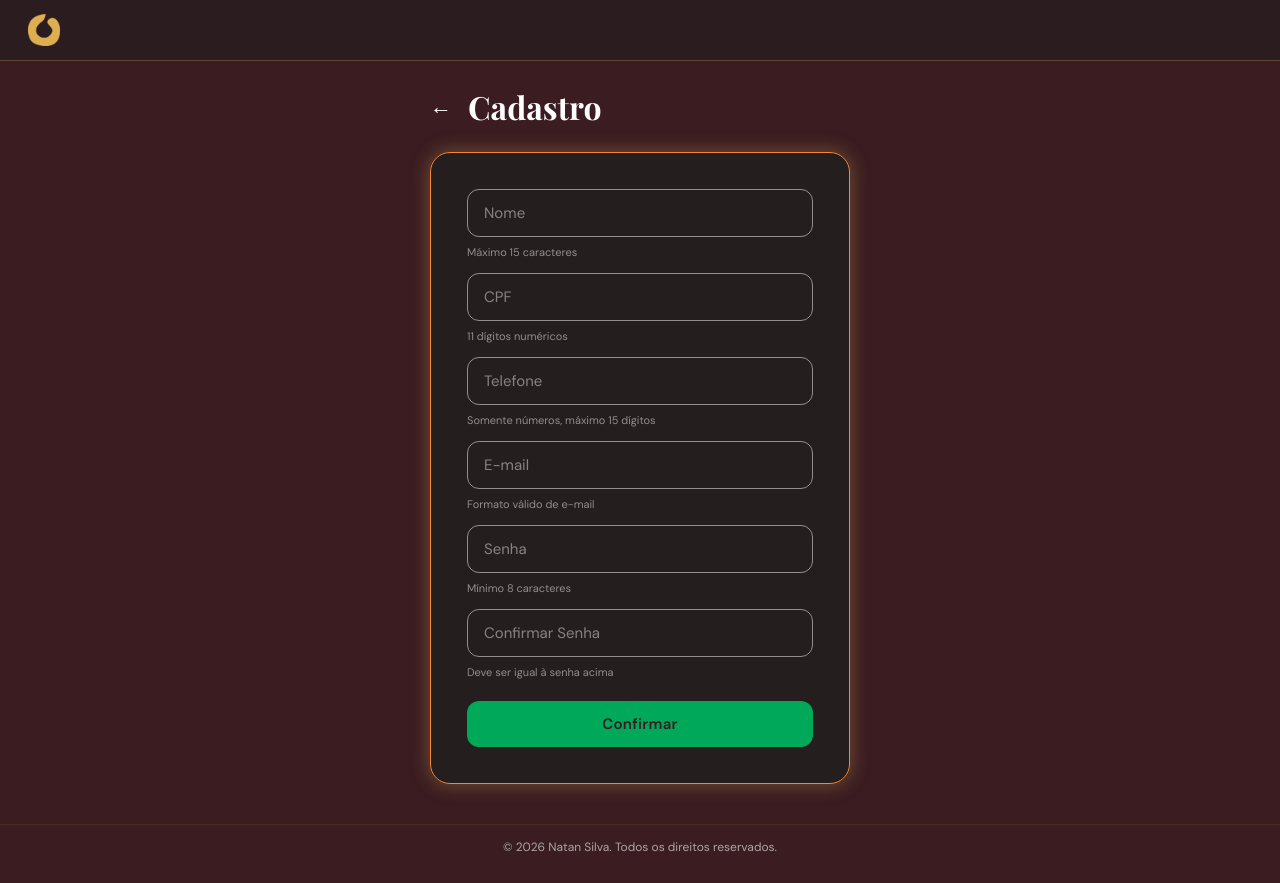
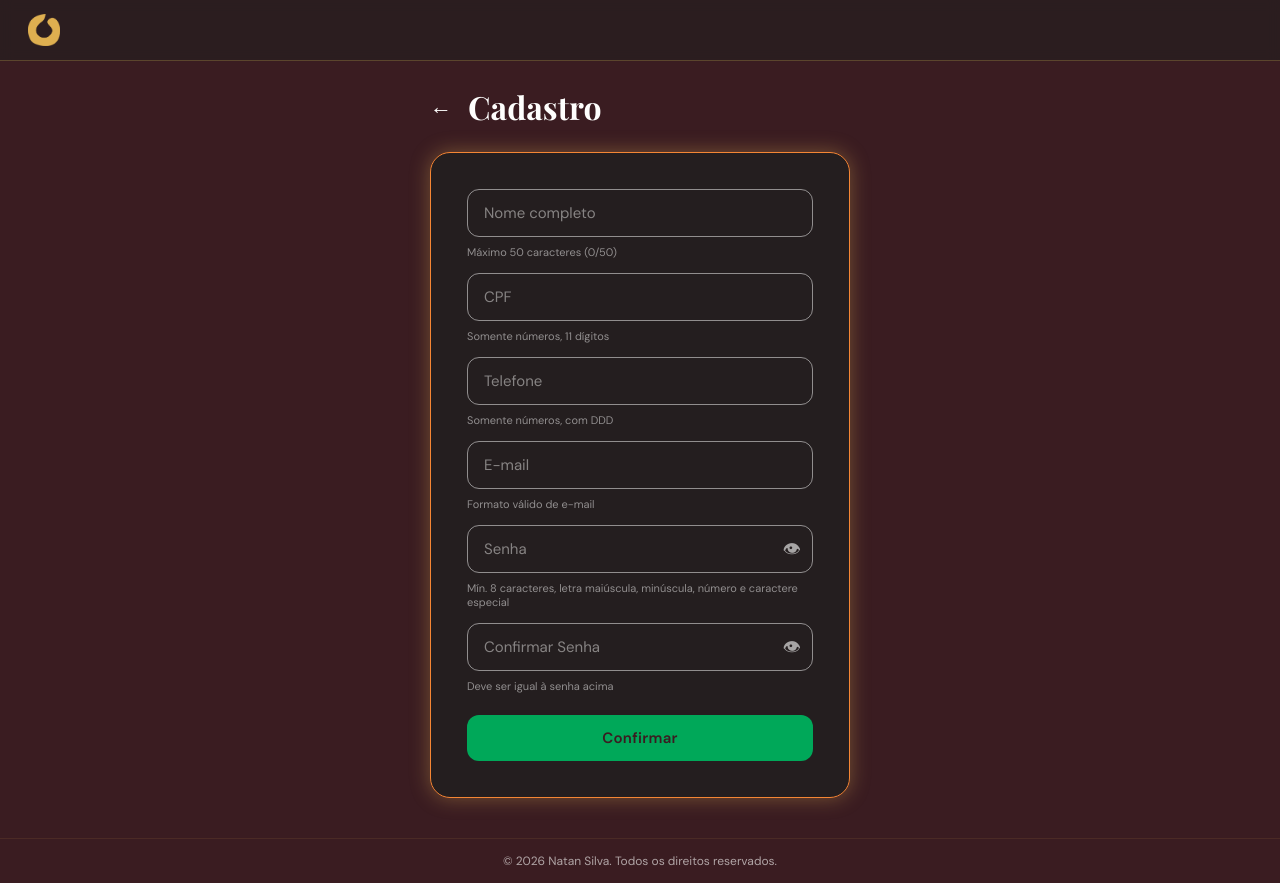
Before and after one commit to Natanas19/gastrotech-reserva-de-mesas, a React (Vite) app: page /cadastro in a window 1280 px wide. Built offline with nearby package versions, Linux system fonts and the light colour scheme.

Commit message:
feat: validações, CPF real, senha forte e ícone de olho

```diff
--- a/src/pages/CadastroPage.jsx
+++ b/src/pages/CadastroPage.jsx
@@ -5,8 +5,43 @@ import Header from '../components/Header'
 import Footer from '../components/Footer'
 import { AlertToast, ConfirmModal } from '../components/Modals'
 
+// ---- Validações ----
 function validarEmail(email) {
   return /^[^\s@]+@[^\s@]+\.[^\s@]+$/.test(email)
+}
+
+function validarCPF(cpf) {
+  cpf = cpf.replace(/\D/g, '')
+  if (cpf.length !== 11) return false
+  if (/^(\d)\1+$/.test(cpf)) return false // sequências como 00000000000
+
+  let soma = 0
+  for (let i = 0; i < 9; i++) soma += parseInt(cpf[i]) * (10 - i)
+  let resto = (soma * 10) % 11
+  if (resto === 10 || resto === 11) resto = 0
+  if (resto !== parseInt(cpf[9])) return false
+
+  soma = 0
+  for (let i = 0; i < 10; i++) soma += parseInt(cpf[i]) * (11 - i)
+  resto = (soma * 10) % 11
+  if (resto === 10 || resto === 11) resto = 0
+  if (resto !== parseInt(cpf[10])) return false
+
+  return true
+}
+
+function validarTelefone(tel) {
+  const digits = tel.replace(/\D/g, '')
+  return digits.length >= 10 && digits.length <= 15
+}
+
+function validarSenha(senha) {
+  if (senha.length < 8) return false
+  if (!/[A-Z]/.test(senha)) return false
+  if (!/[a-z]/.test(senha)) return false
+  if (!/[0-9]/.test(senha)) return false
+  if (!/[^A-Za-z0-9]/.test(senha)) return false
+  return true
 }
 
 function formatarCPF(v) {
@@ -15,6 +50,45 @@ function formatarCPF(v) {
 
 function formatarTelefone(v) {
   return v.replace(/\D/g, '').slice(0, 15)
+}
+
+// ---- Componente de input com olho ----
+function InputSenha({ placeholder, value, onChange, hint }) {
+  const [mostrar, setMostrar] = useState(false)
+  return (
+    <div className="input-group">
+      <div style={{ position: 'relative', width: '100%' }}>
+        <input
+          className="input-field"
+          type={mostrar ? 'text' : 'password'}
+          placeholder={placeholder}
+          value={value}
+          onChange={onChange}
+          style={{ paddingRight: 44 }}
+        />
+        <button
+          type="button"
+          onClick={() => setMostrar(m => !m)}
+          style={{
+            position: 'absolute',
+            right: 12,
+            top: '50%',
+            transform: 'translateY(-50%)',
+            background: 'transparent',
+            border: 'none',
+            cursor: 'pointer',
+            color: 'rgba(254,254,253,0.6)',
+            fontSize: 18,
+            padding: 0,
+            lineHeight: 1,
+          }}
+        >
+          {mostrar ? '🙈' : '👁'}
+        </button>
+      </div>
+      {hint && <span className="input-hint">{hint}</span>}
+    </div>
+  )
 }
 
 export default function CadastroPage() {
@@ -29,7 +103,7 @@ export default function CadastroPage() {
 
   function handleChange(field, value) {
     let v = value
-    if (field === 'nome') v = value.slice(0, 15)
+    if (field === 'nome') v = value.slice(0, 50)
     if (field === 'cpf') v = formatarCPF(value)
     if (field === 'telefone') v = formatarTelefone(value)
     setForm(prev => ({ ...prev, [field]: v }))
@@ -44,10 +118,13 @@ export default function CadastroPage() {
     if (!validarEmail(email)) {
       setAlerta('E-mail inválido!'); return false
     }
-    if (cpf.length !== 11) {
+    if (!validarCPF(cpf)) {
+      setAlerta('CPF inválido!'); return false
+    }
+    if (!validarTelefone(telefone)) {
       setAlerta('Dados inválidos!'); return false
     }
-    if (senha.length < 8) {
+    if (!validarSenha(senha)) {
       setAlerta('Dados inválidos!'); return false
     }
     if (senha !== confirmarSenha) {
@@ -56,29 +133,20 @@ export default function CadastroPage() {
     return true
   }
 
-  function handleConfirmar() {
+  async function handleConfirmar() {
     if (!validar()) return
     setShowConfirm(true)
   }
 
-  function confirmar() {
+  async function confirmar() {
     const { nome, cpf, telefone, email, senha } = form
-    const result = cadastrar({ nome, cpf, telefone, email, senha })
+    const result = await cadastrar({ nome, cpf, telefone, email, senha })
 
     if (result === 'email') { setAlerta('E-mail já cadastrado!'); setShowConfirm(false); return }
     if (result === 'cpf') { setAlerta('CPF já cadastrado!'); setShowConfirm(false); return }
 
     navigate('/home')
   }
-
-  const fields = [
-    { key: 'nome', label: 'Nome', type: 'text', hint: 'Máximo 15 caracteres' },
-    { key: 'cpf', label: 'CPF', type: 'text', hint: '11 dígitos numéricos' },
-    { key: 'telefone', label: 'Telefone', type: 'tel', hint: 'Somente números, máximo 15 dígitos' },
-    { key: 'email', label: 'E-mail', type: 'email', hint: 'Formato válido de e-mail' },
-    { key: 'senha', label: 'Senha', type: 'password', hint: 'Mínimo 8 caracteres' },
-    { key: 'confirmarSenha', label: 'Confirmar Senha', type: 'password', hint: 'Deve ser igual à senha acima' },
-  ]
 
   return (
     <div className="app-shell">
@@ -97,18 +165,70 @@ export default function CadastroPage() {
 
         <div className="card" style={{ maxWidth: 420 }}>
           <div style={{ display: 'flex', flexDirection: 'column', gap: 14 }}>
-            {fields.map(f => (
-              <div key={f.key} className="input-group">
-                <input
-                  className="input-field"
-                  type={f.type}
-                  placeholder={f.label}
-                  value={form[f.key]}
-                  onChange={e => handleChange(f.key, e.target.value)}
-                />
-                <span className="input-hint">{f.hint}</span>
-              </div>
-            ))}
+
+            {/* Nome */}
+            <div className="input-group">
+              <input
+                className="input-field"
+                type="text"
+                placeholder="Nome completo"
+                value={form.nome}
+                onChange={e => handleChange('nome', e.target.value)}
+              />
+              <span className="input-hint">Máximo 50 caracteres ({form.nome.length}/50)</span>
+            </div>
+
+            {/* CPF */}
+            <div className="input-group">
+              <input
+                className="input-field"
+                type="text"
+                placeholder="CPF"
+                value={form.cpf}
+                onChange={e => handleChange('cpf', e.target.value)}
+              />
+              <span className="input-hint">Somente números, 11 dígitos</span>
+            </div>
+
+            {/* Telefone */}
+            <div className="input-group">
+              <input
+                className="input-field"
+                type="tel"
+                placeholder="Telefone"
+                value={form.telefone}
+                onChange={e => handleChange('telefone', e.target.value)}
+              />
+              <span className="input-hint">Somente números, com DDD</span>
+            </div>
+
+            {/* Email */}
+            <div className="input-group">
+              <input
+                className="input-field"
+                type="email"
+                placeholder="E-mail"
+                value={form.email}
+                onChange={e => handleChange('email', e.target.value)}
+              />
+              <span className="input-hint">Formato válido de e-mail</span>
+            </div>
+
+            {/* Senha */}
+            <InputSenha
+              placeholder="Senha"
+              value={form.senha}
+              onChange={e => handleChange('senha', e.target.value)}
+              hint="Mín. 8 caracteres, letra maiúscula, minúscula, número e caractere especial"
+            />
+
+            {/* Confirmar Senha */}
+            <InputSenha
+              placeholder="Confirmar Senha"
+              value={form.confirmarSenha}
+              onChange={e => handleChange('confirmarSenha', e.target.value)}
+              hint="Deve ser igual à senha acima"
+            />
 
             <button className="btn btn-green" style={{ marginTop: 8 }} onClick={handleConfirmar}>
               Confirmar
--- a/src/pages/LoginPage.jsx
+++ b/src/pages/LoginPage.jsx
@@ -10,6 +10,7 @@ export default function LoginPage() {
   const { login } = useApp()
   const [email, setEmail] = useState('')
   const [senha, setSenha] = useState('')
+  const [mostrarSenha, setMostrarSenha] = useState(false)
   const [alerta, setAlerta] = useState('')
 
   async function handleEntrar() {
@@ -42,6 +43,8 @@ export default function LoginPage() {
 
         <div className="card">
           <div style={{ display: 'flex', flexDirection: 'column', gap: 14 }}>
+
+            {/* Email */}
             <div className="input-group">
               <input
                 className="input-field"
@@ -52,15 +55,39 @@ export default function LoginPage() {
                 onKeyDown={handleKeyDown}
               />
             </div>
+
+            {/* Senha com olho */}
             <div className="input-group">
+              <div style={{ position: 'relative', width: '100%' }}>
                 <input
                   className="input-field"
-                type="password"
+                  type={mostrarSenha ? 'text' : 'password'}
                   placeholder="Senha"
                   value={senha}
                   onChange={e => setSenha(e.target.value)}
                   onKeyDown={handleKeyDown}
+                  style={{ paddingRight: 44 }}
                 />
+                <button
+                  type="button"
+                  onClick={() => setMostrarSenha(m => !m)}
+                  style={{
+                    position: 'absolute',
+                    right: 12,
+                    top: '50%',
+                    transform: 'translateY(-50%)',
+                    background: 'transparent',
+                    border: 'none',
+                    cursor: 'pointer',
+                    color: 'rgba(254,254,253,0.6)',
+                    fontSize: 18,
+                    padding: 0,
+                    lineHeight: 1,
+                  }}
+                >
+                  {mostrarSenha ? '🙈' : '👁'}
+                </button>
+              </div>
             </div>
 
             <button className="btn btn-green" style={{ marginTop: 8 }} onClick={handleEntrar}>
```
Lines whose indentation alone changed are shown as unchanged.
